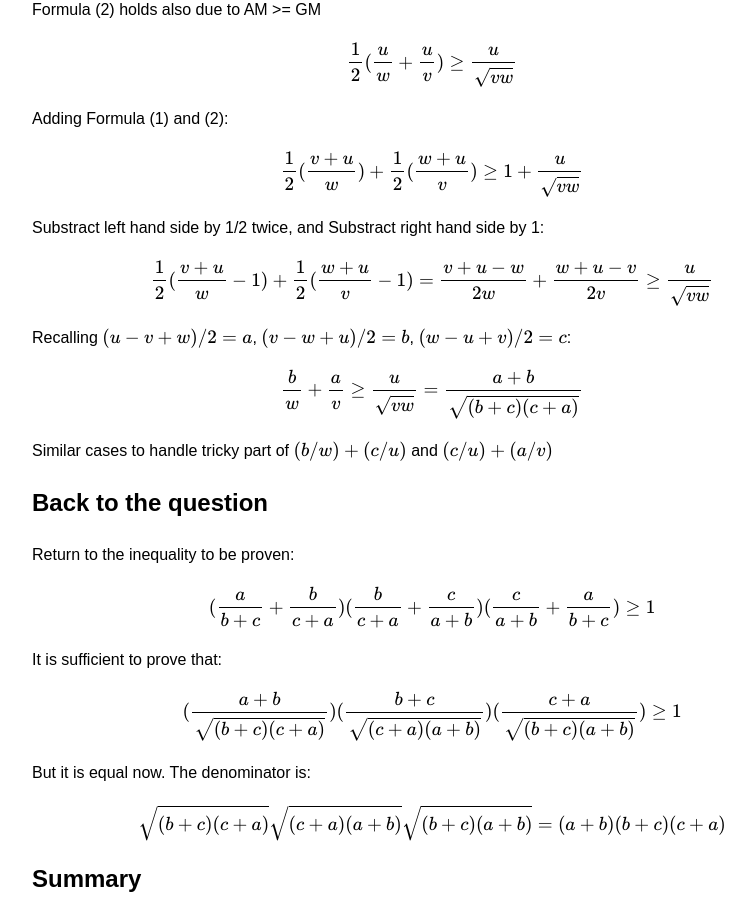
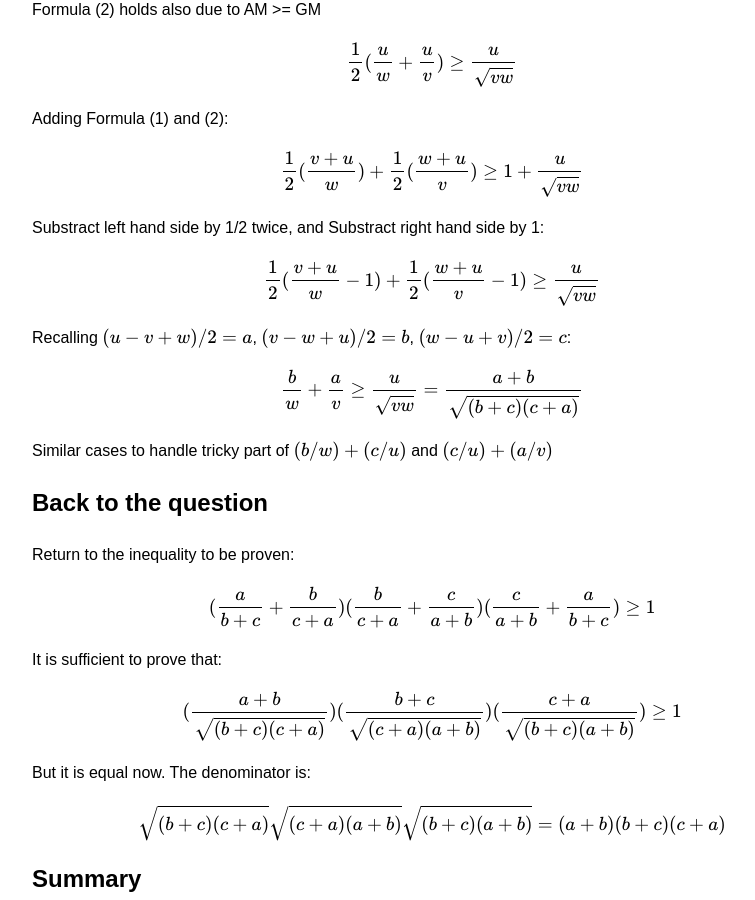
Before and after one commit to tinhomak/tinhomak.github.io, a Jekyll site: the page docs/math/solve_an_2020_irish_math_olymapid_question.html, which Jekyll copies as it is, in a window 1280 px wide and 900 px high, scrolled down 789 px. Shown: the whole window, without its empty margins (208-963 px from the left). Built offline with Jekyll 4.4.1, drawn with Linux system fonts in a browser that asks for light colours.

Commit message:
Fix mathematical expression in Irish Math Olympiad question

```diff
--- a/docs/math/solve_an_2020_irish_math_olymapid_question.html
+++ b/docs/math/solve_an_2020_irish_math_olymapid_question.html
@@ -31,7 +31,7 @@ $$(\frac{a}{b+c} + \frac{b}{c+a}) ^ \frac{1}{7} + (\frac{b}{c+a} + \frac{c}{a+b}
     </p>
     <p>Substract left hand side by 1/2 twice, and Substract right hand side by 1:</p>
     <p>
-        $$\frac{1}{2} (\frac{v+u}{w} -1) + \frac{1}{2} (\frac{w+u}{v} -1) = \frac{v+u-w}{2w} + \frac{w+u-v}{2v} \geq \frac{u}{\sqrt{vw}}$$
+        $$\frac{1}{2} (\frac{v+u}{w} -1) + \frac{1}{2} (\frac{w+u}{v} -1) \geq \frac{u}{\sqrt{vw}}$$
     </p>
     <p>
         Recalling \( (u-v+w)/2=a \), \( (v-w+u)/2=b \), \( (w-u+v)/2=c \):
```
